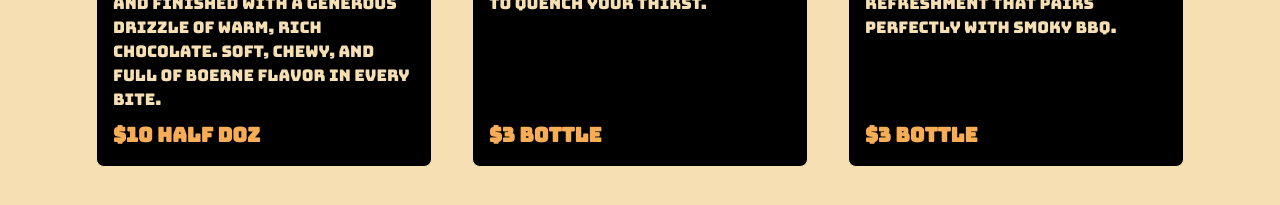
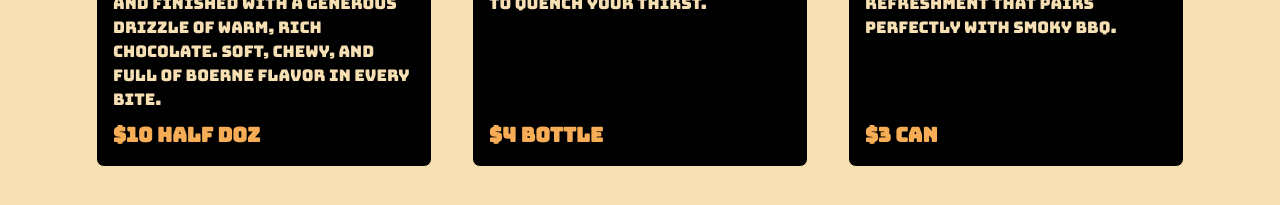
Before and after one commit to gabeharvey/blaze-and-drizzle, a React (Vite) app: page / in a window 1280 px wide. Shown: the part 5040-5245 px from the top of the page. Built offline with nearby package versions, Linux system fonts and the light colour scheme; a web font is replaced by a local one.

Commit message:
Menu.jsx Update

```diff
--- a/src/components/Menu.jsx
+++ b/src/components/Menu.jsx
@@ -284,7 +284,7 @@ const Menu = () => {
               </Text>
             </Box>
             <Text fontWeight="bold" fontSize="xl" color="orange.300">
-              $3 bottle
+              $4 bottle
             </Text>
           </Box>
           <Box
@@ -316,7 +316,7 @@ const Menu = () => {
               </Text>
             </Box>
             <Text fontWeight="bold" fontSize="xl" color="orange.300">
-              $3 bottle
+              $3 can
             </Text>
           </Box>
         </SimpleGrid>
```
Also changed, not shown: public/coca-cola.png.
